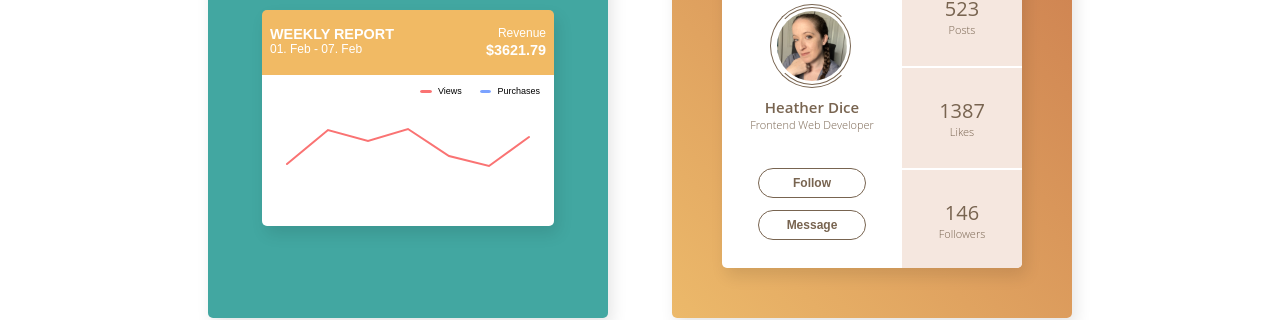
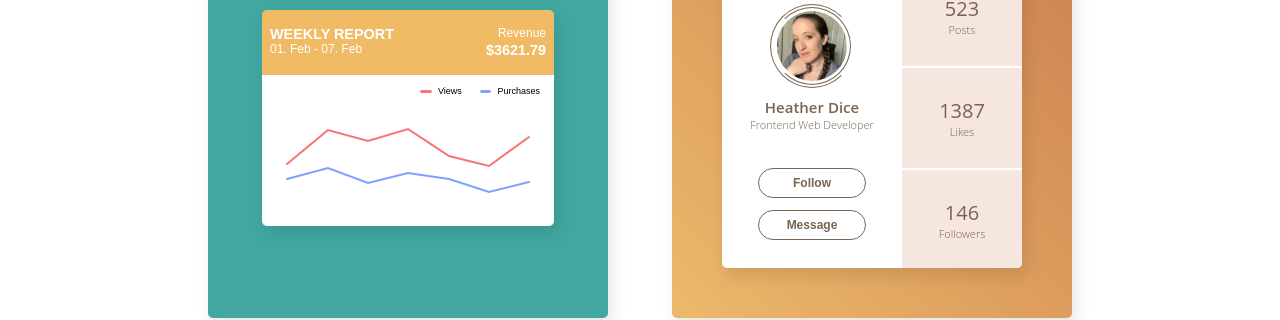
Before and after one commit to heatherdice/100_days_css, a React (Create React App) app: page / in a window 1280 px wide. Shown: the part 1890-2210 px from the top of the page. Built offline with nearby package versions, Linux system fonts and the light colour scheme.

Commit message:
Added blue line

```diff
--- a/src/components/days/Day5.js
+++ b/src/components/days/Day5.js
@@ -28,9 +28,12 @@ export default function Day5() {
                 </div>
 
                 {/* chart */}
-                <svg className="red-line-container">
-                    <polyline points="9,46 50,12 90,23 130,11 171,38 211,48 251,19" className="red-line" />
-                </svg>
+                <div className="chart-lines">
+                    <svg>
+                        <polyline points="9,46 50,12 90,23 130,11 171,38 211,48 251,19" className="red-line" />
+                        <polyline points="9,61 50,50 90,65 130,55 171,61 211,74 251,64" className="blue-line" />
+                    </svg>
+                </div>
             </div>
         </div>
     )
--- a/src/styles/dayStyles/Day5.css
+++ b/src/styles/dayStyles/Day5.css
@@ -77,18 +77,25 @@
 	margin-top: 1.5em;
 }
 
-.red-line-container {
+.chart-lines {
 	height: 5em;
 	width: 16.25em;
 	position: absolute;
 	padding: 1em 1em 0 0.5em;
 }
 
-.red-line {
+.red-line, .blue-line {
 	fill: none;
 	stroke-width: 2;
 	stroke-linecap: round;
+}
+
+.red-line {
 	stroke: #FA7373;
+}
+
+.blue-line {
+	stroke: #7BA2FF;
 }
 
 @media (max-width: 945px) {
```
